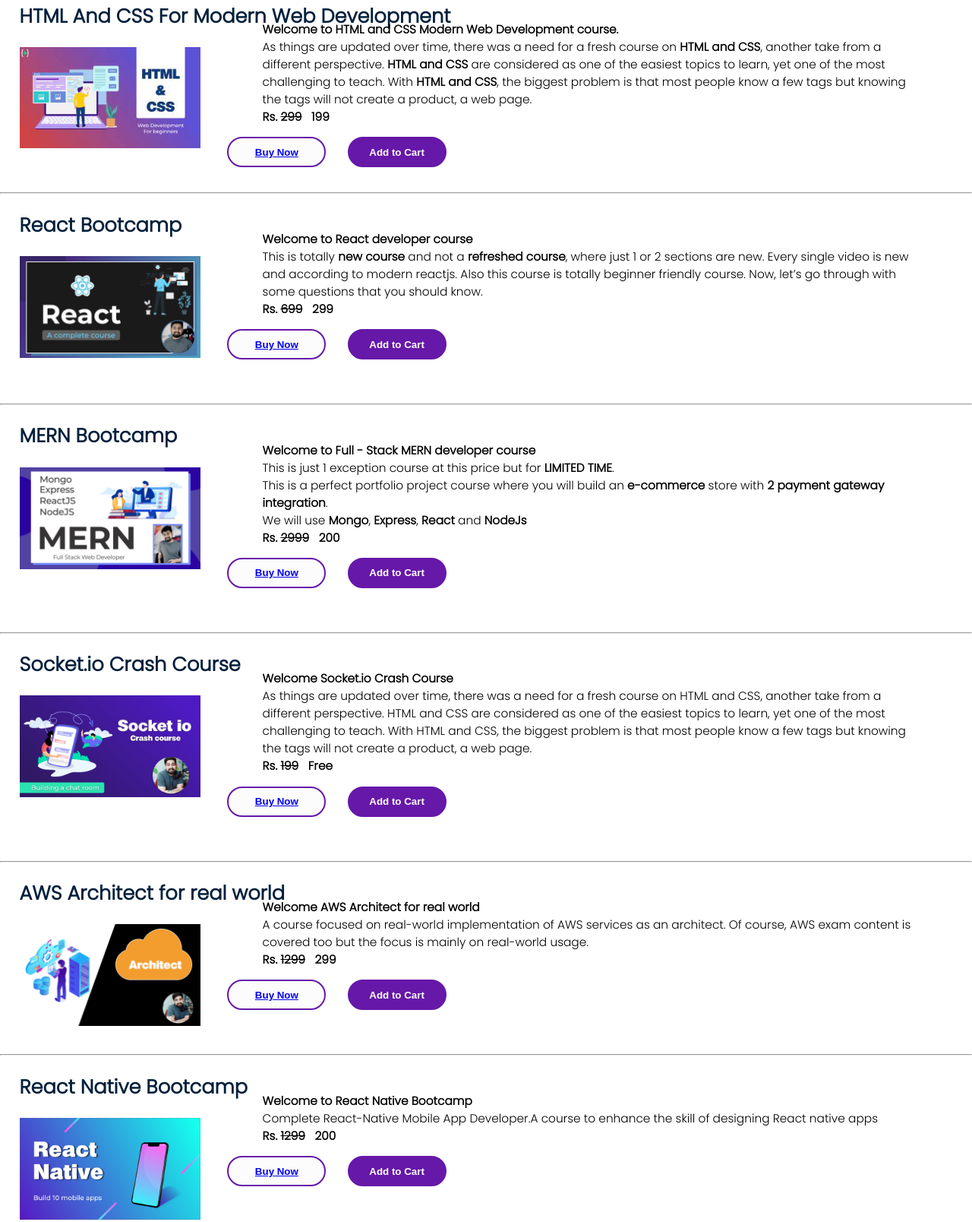
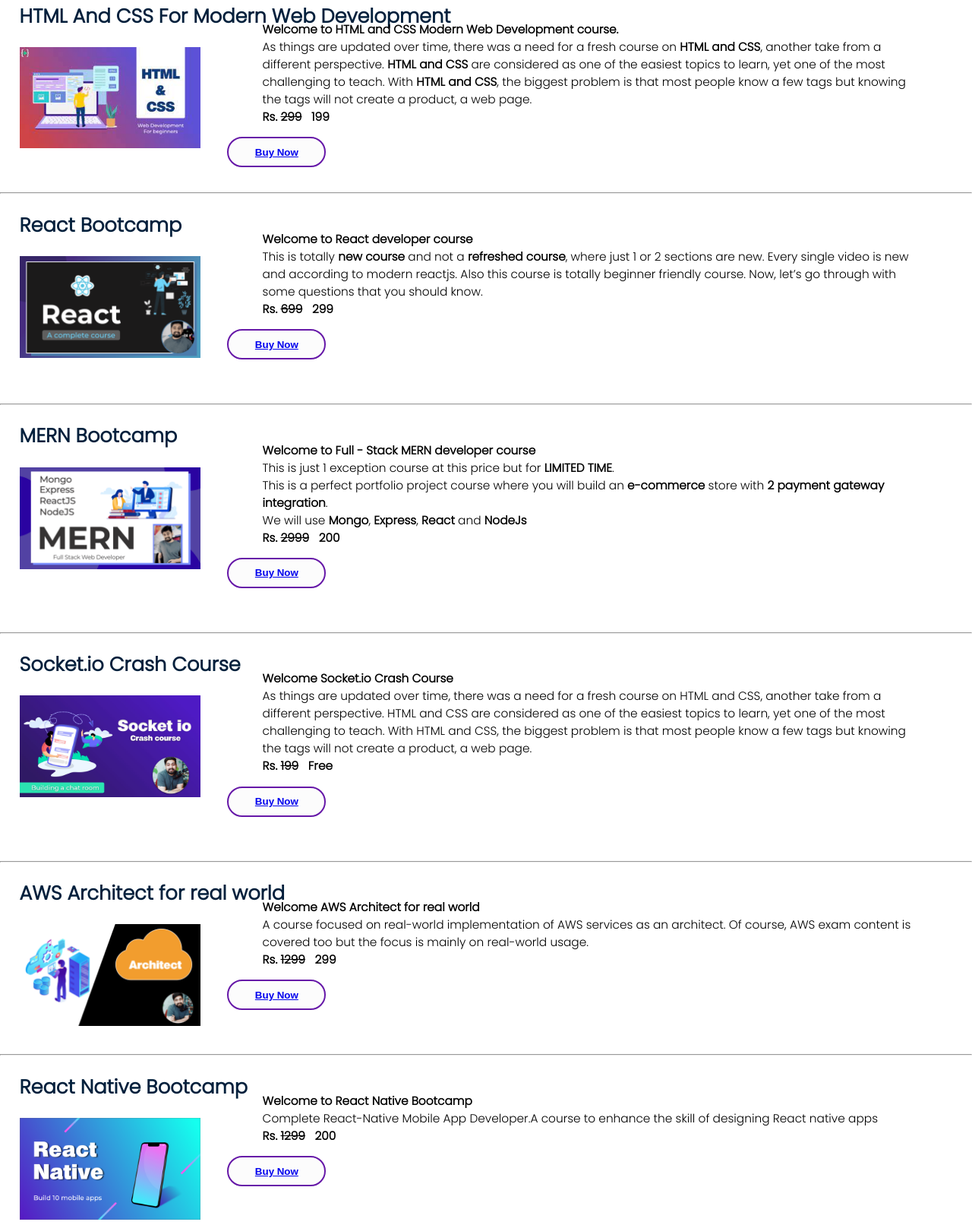
Before and after one commit to Aniket990011/Website, a plain HTML site: page index.html in a window 1280 px wide. Shown: the part 286-1894 px from the top of the page at 76% size. Drawn offline with Linux system fonts and the light colour scheme.

Commit message:
Update index.html

```diff
--- a/index.html
+++ b/index.html
@@ -100,10 +100,7 @@
             color:#ffffff;">
              <a href="https://courses.learncodeonline.in/learn/HTML-and-CSS-for-modern-web-development">
                 <strong>Buy Now</strong></a></button>
-                <button style="width: 130px;
-                height:  40px; margin-left:2%;margin-top: 0%;padding: 0.8%; border-radius:40px;background: #6618A8;
-                border: 2px solid #6618A8;
-                color:rgb(255, 255, 255);"><strong>Add to Cart</strong></button>
+
 
     <!-- <p style:{{'margin-top': '45%'}}><strong> Rs.<strike> 300</strike> 200 /-</strong></p> -->
     </div><br>
@@ -128,10 +125,6 @@ Now, let’s go through with some questions that you should know.
             color:#ffffff;">
                 <a href="https://courses.learncodeonline.in/learn/Complete-ReactJS-developer-Bootcamp">
                     <strong>Buy Now</strong></a></button>
-                    <button style="width: 130px;
-                    height: 40px; margin-left:2%;margin-top: 0%;padding: 0.8%; border-radius:40px;background: #6618A8;
-                    border: 2px solid #6618A8;
-                    color:rgb(255, 255, 255);"><strong>Add to Cart</strong></button>
 
     <!-- <p style:{{'margin-top': '45%'}}><strong> Rs.<strike> 300</strike> 200 /-</strong></p> -->
     </div><br><br>
@@ -156,10 +149,6 @@ Now, let’s go through with some questions that you should know.
             color:#ffffff;">
              <a href="https://courses.learncodeonline.in/learn/Full-Stack-MERN-Bootcamp">
             <strong>Buy Now</strong></a></button>
-            <button style="width: 130px;
-            height: 40px; margin-left:2%;margin-top: 0%;padding: 0.8%; border-radius:40px;background: #6618A8;
-            border: 2px solid #6618A8;
-            color:rgb(255, 255, 255);"><strong>Add to Cart</strong></button>
 
 
 
@@ -186,10 +175,6 @@ Now, let’s go through with some questions that you should know.
             color:#ffffff;">
                 <a href="https://courses.learncodeonline.in/learn/Full-stack-with-Django-and-React">
                 <strong>Buy Now</strong></a></button>
-                <button style="width: 130px;
-                height: 40px; margin-left:2%;margin-top: 0%;padding: 0.8%; border-radius:40px;
-                border: 2px solid #6618A8; background: #6618A8;
-                color:#ffffff;"><strong>Add to Cart</strong></button>
 
     <!-- <p style:{{'margin-top': '45%'}}><strong> Rs.<strike> 300</strike> 200 /-</strong></p> -->
     </div><br><br>
@@ -210,10 +195,6 @@ Now, let’s go through with some questions that you should know.
             color:#ffffff;">
                 <a href="https://courses.learncodeonline.in/learn/AWS-Architect-for-real-world">
                 <strong>Buy Now</strong></a></button>
-                <button style="width: 130px;
-                height: 40px; margin-left:2%;margin-top: 0%;padding: 0.8%; border-radius:40px;
-                border: 2px solid #6618A8; background: #6618A8;
-                color:#ffffff;"><strong>Add to Cart</strong></button>
     <!-- <p style:{{'margin-top': '45%'}}><strong> Rs.<strike> 300</strike> 200 /-</strong></p> -->
     </div><br><br>
     <hr>
@@ -233,10 +214,6 @@ Now, let’s go through with some questions that you should know.
             color:#ffffff;">
                 <a href="https://courses.learncodeonline.in/learn/react-native-design">
                 <strong>Buy Now</strong></a></button>
-                <button style="width: 130px;
-                height: 40px; margin-left:2%;margin-top: 0%;padding: 0.8%; border-radius:40px;
-                border: 2px solid #6618A8; background: #6618A8;
-                color:#ffffff;"><strong>Add to Cart</strong></button>
     <!-- <p style:{{'margin-top': '45%'}}><strong> Rs.<strike> 300</strike> 200 /-</strong></p> -->
     </div>
     <br><br>
@@ -257,10 +234,6 @@ Now, let’s go through with some questions that you should know.
             color:#ffffff;">
                 <a href="https://courses.learncodeonline.in/learn/Complete-VueJS-developer-course">
                 <strong>Buy Now</strong></a></button>
-                <button style="width: 130px;
-                height: 40px; margin-left:2%;margin-top: 0%;padding: 0.8%; border-radius:40px;
-                border: 2px solid #6618A8; background: #6618A8;
-                color:#ffffff;"><strong>Add to Cart</strong></button>
     <!-- <p style:{{'margin-top': '45%'}}><strong> Rs.<strike> 300</strike> 200 /-</strong></p> -->
     </div>
     <br><br>
```
